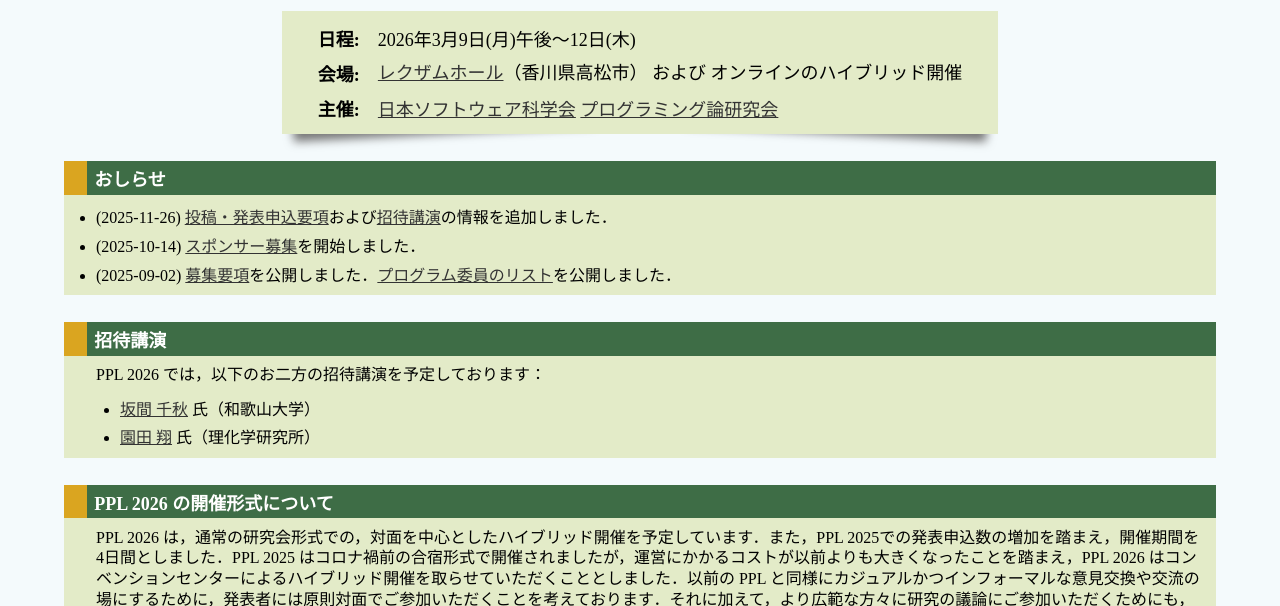
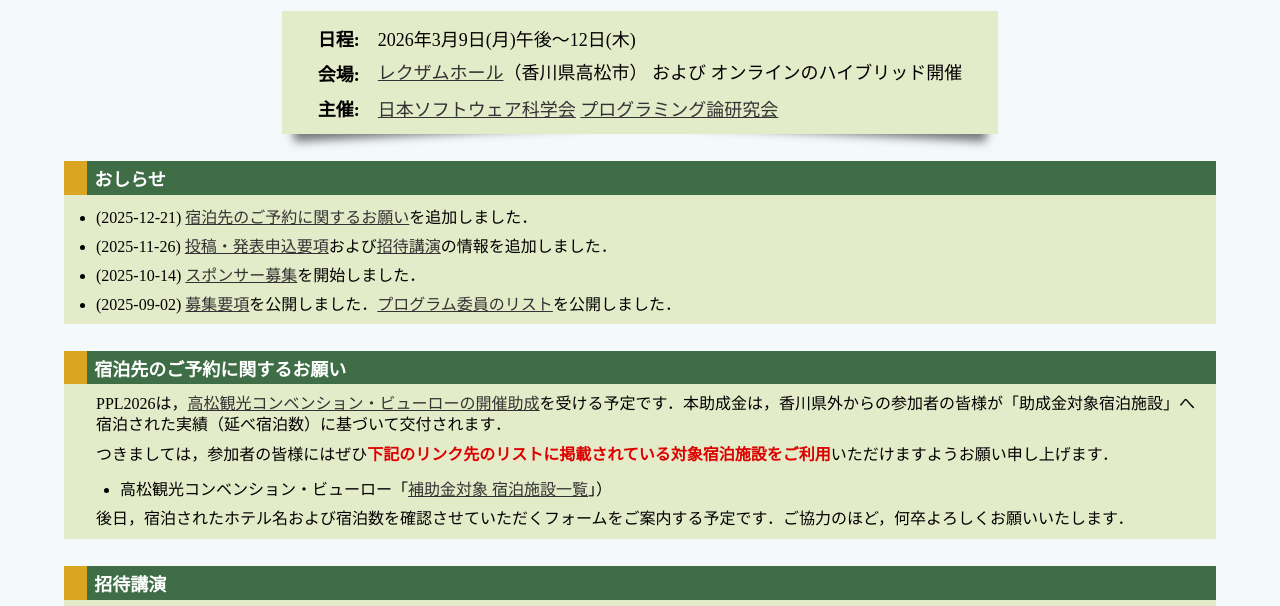
Before and after one commit to khasimt/ppl26-web, an Eleventy site: page src/index.html in a window 1280 px wide. Shown: the part 196-802 px from the top of the page. Built offline with nearby package versions, Linux system fonts and the light colour scheme; Eleventy itself is replaced by a stand-in of ours; files that its build step writes are made by us from their sources.

Commit message:
add request on hotel

```diff
--- a/src/index.html
+++ b/src/index.html
@@ -57,6 +57,7 @@
   <h2>おしらせ</h2>
   <div class="section">
     <ul class="news">
+      <li>(2025-12-21) <a href="index.html#hotel">宿泊先のご予約に関するお願い</a>を追加しました．</li>
       <li>(2025-11-26) <a href="submission.html">投稿・発表申込要項</a>および<a href="index.html#invitedtalk">招待講演</a>の情報を追加しました．</li>
       <li>(2025-10-14) <a href="sponsorship.html">スポンサー募集</a>を開始しました．</li>
       <li>(2025-09-02) <a href="calling.html">募集要項</a>を公開しました．<a href="organization.html">プログラム委員のリスト</a>を公開しました．
@@ -64,6 +65,13 @@
     <!-- <p><a href="news-history.html">(過去のお知らせ)</a></p>-->
   </div>
 
+  <h2 id="hotel">宿泊先のご予約に関するお願い</h2>
+  <div class="section">
+    <p>PPL2026は，<a href="https://takamatsu.or.jp/subsidy/">高松観光コンベンション・ビューローの開催助成</a>を受ける予定です．本助成金は，香川県外からの参加者の皆様が「助成金対象宿泊施設」へ宿泊された実績（延べ宿泊数）に基づいて交付されます．</p>
+    <p>つきましては，参加者の皆様にはぜひ<em>下記のリンク先のリストに掲載されている対象宿泊施設をご利用</em>いただけますようお願い申し上げます．</p>
+    <ul><li>高松観光コンベンション・ビューロー「<a href="https://takamatsu.or.jp/stay/">補助金対象 宿泊施設一覧</a>」）</li></ul>
+    <p>後日，宿泊されたホテル名および宿泊数を確認させていただくフォームをご案内する予定です．ご協力のほど，何卒よろしくお願いいたします．</p>
+  </div>
   <!--
   <h2 id="winning">論文賞・発表賞・ポスター賞・スポンサー特別賞</h2>
   <div class="section">
```
